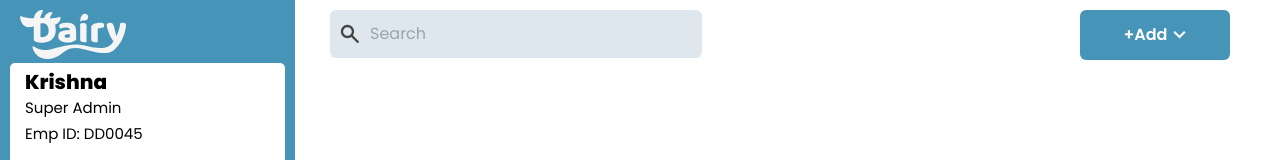
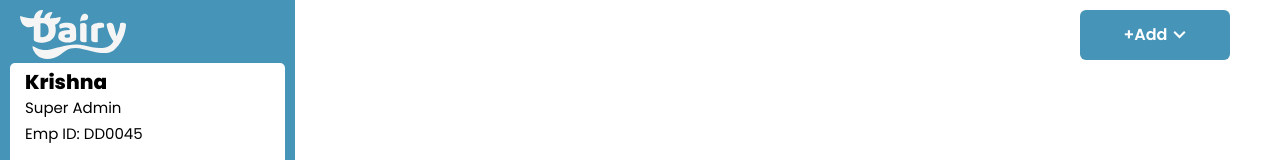
Before and after one commit to barathbalasubramanian/dairy-admin, a React (Create React App) app: page /BMCPage in a window 1280 px wide. Shown: the top 160 px of the page. Built offline with nearby package versions, Linux system fonts and the light colour scheme; no server answers; sample sign-in values are in the browser's storage.

Commit message:
Finance Requirements Bug ..

```diff
--- a/src/components/Search.jsx
+++ b/src/components/Search.jsx
@@ -5,12 +5,12 @@ import "../static/css/Search.css";
 const Search = () => {
   return (
     <div className="">
-      <div className="min-w-fit">
+      {/* <div className="min-w-fit">
         <div className="min-w-fit bg-[#dfe7ee] flex items-center px-2 rounded-md">
           <svg xmlns="http://www.w3.org/2000/svg" height="24px" viewBox="0 -960 960 960" width="24px" fill="#434343"><path d="M783.52-110.91 529.85-364.59q-29.76 23.05-68.64 36.57-38.88 13.52-83.12 13.52-111.16 0-188.33-77.17-77.17-77.18-77.17-188.33t77.17-188.33q77.17-77.17 188.33-77.17 111.15 0 188.32 77.17 77.18 77.18 77.18 188.33 0 44.48-13.52 83.12-13.53 38.64-36.57 68.16l253.91 254.15-63.89 63.66ZM378.09-405.5q72.84 0 123.67-50.83 50.83-50.82 50.83-123.67t-50.83-123.67q-50.83-50.83-123.67-50.83-72.85 0-123.68 50.83-50.82 50.82-50.82 123.67t50.82 123.67q50.83 50.83 123.68 50.83Z"/></svg>
           <input type="text" placeholder="Search" className="px-2 py-3 bg-[#dfe7ee] outline-none border-none"/>
         </div>
-      </div>
+      </div> */}
     </div>
   );
 };
```
